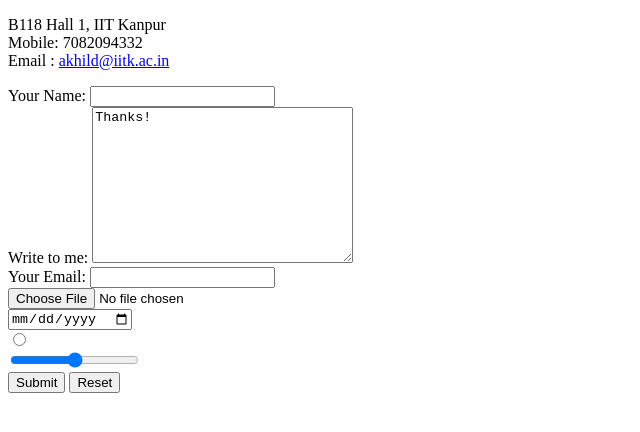
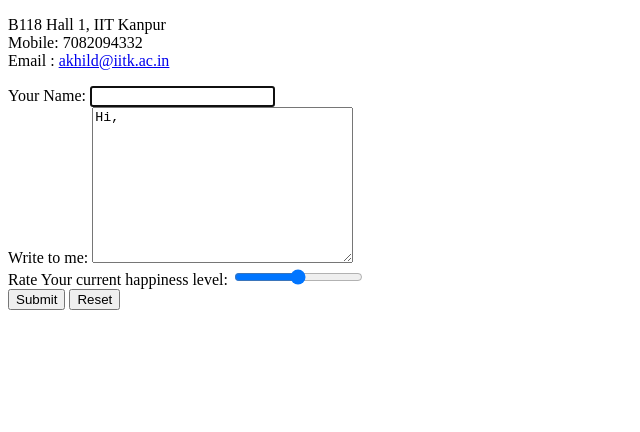
Before and after one commit to akhil-1947/cv, a plain HTML site: page contact-me.html in a window 1280 px wide. Shown: the whole page, without its empty margins (0-640 px from the left). Drawn offline with Linux system fonts and the light colour scheme.

Commit message:
Update contact-me.html

```diff
--- a/contact-me.html
+++ b/contact-me.html
@@ -14,15 +14,11 @@
     </p>
     <form class="" action="mailto:akhild@iitk.ac.in" method="post" enctype="text/plain">
         <label for="id1">Your Name:</label>
-        <input id="id1" type="text" name="yourName"> <br>
+        <input id="id1" type="text" name="yourName" autofocus> <br>
         <label for="id2">Write to me:</label>
-        <textarea name="yourText" id="id2" cols="30" rows="10">Thanks!</textarea> <br>
-        <label for="id3">Your Email:</label>
-        <input type="email" name="yourEmail" id="id3"> <br>
-        <input type="file" name="yourFile" id="id4"> <br>
-        <input type="date" name="yourDate" id=""> <br>
-        <input type="radio" name="youHappy" id=""> <br>
-        <input type="range" name="rateYourSelfOutof100" id=""> <br>
+        <textarea name="yourText" id="id2" cols="30" rows="10">Hi,</textarea> <br>
+        <label for="id3">Rate Your current happiness level:</label>
+        <input type="range" name="happinessRatingoutof100" id="id3"> <br>
         <input type="submit" value="Submit">
         <input type="reset" value="Reset">
     </form>
```
